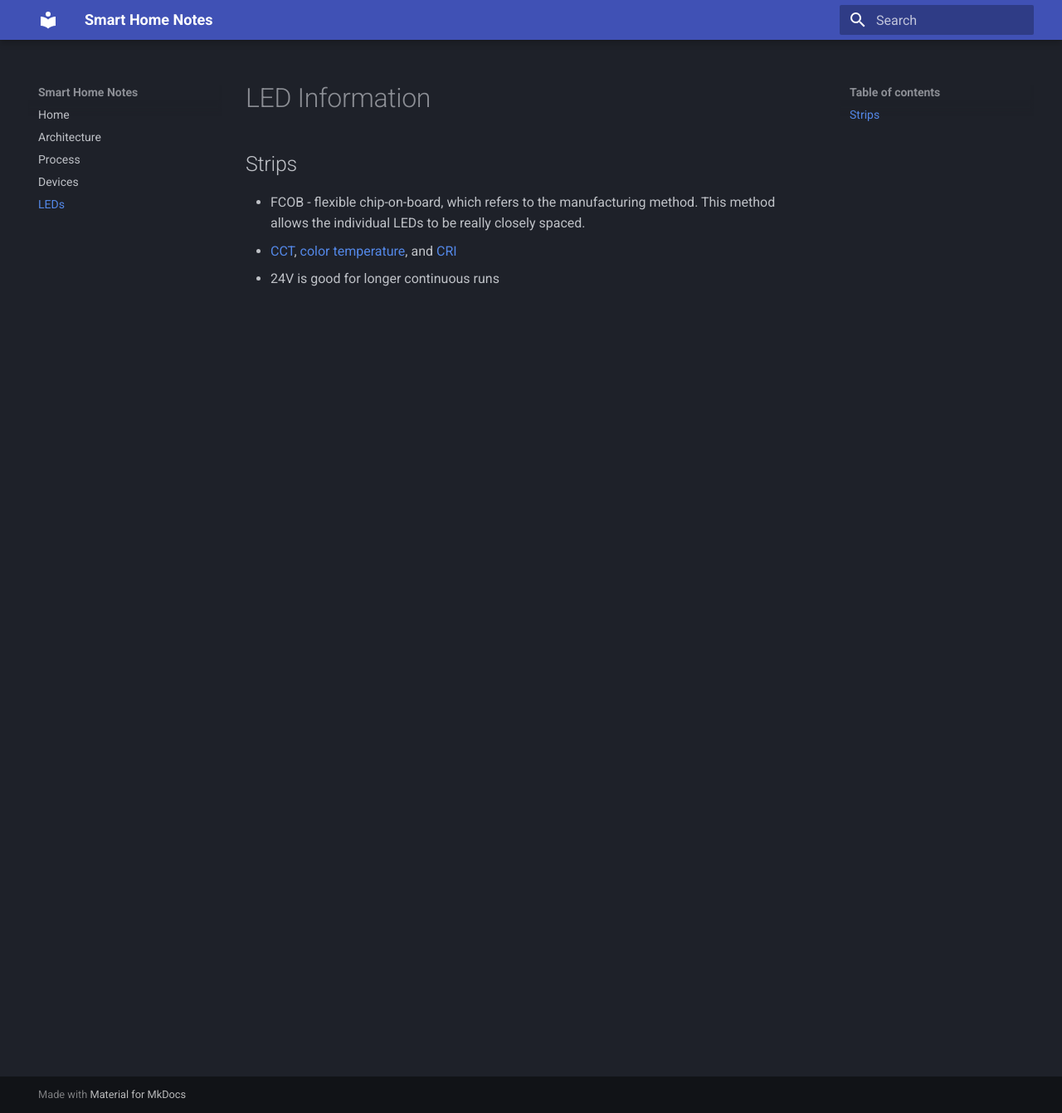
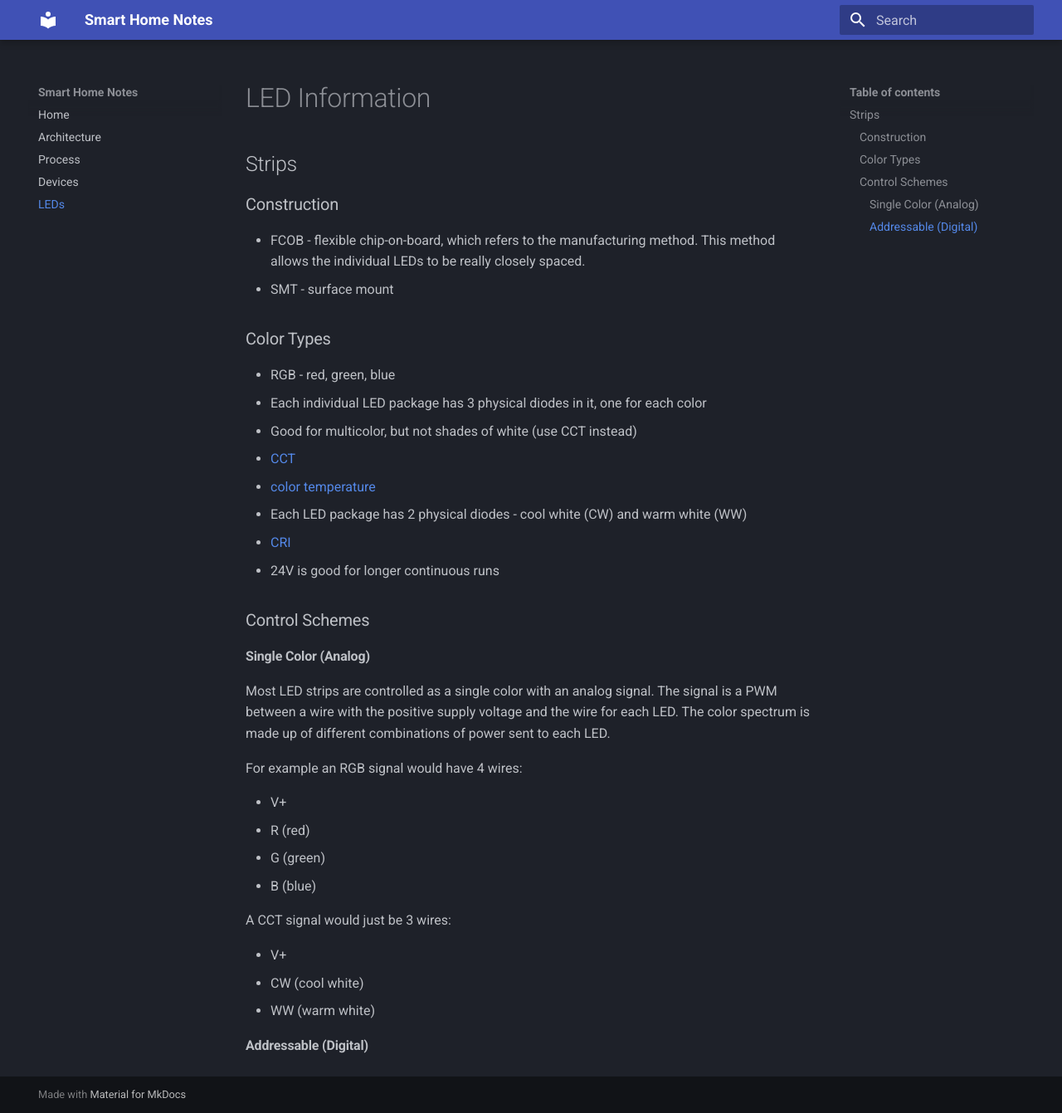
Before and after one commit to jsl12/hermes, an MkDocs documentation site: the page built from docs/leds.md, in a window 1280 px wide and 1341 px high. Shown: the whole window at 83% size. Built offline with MkDocs 1.6.1 and Material for MkDocs 9.7.7, drawn with Linux system fonts in a browser that asks for light colours.

Commit message:
led content

```diff
--- a/docs/leds.md
+++ b/docs/leds.md
@@ -2,6 +2,39 @@
 
 ## Strips
 
+### Construction
+
 - FCOB - flexible chip-on-board, which refers to the manufacturing method. This method allows the individual LEDs to be really closely spaced.
-- [CCT](https://en.wikipedia.org/wiki/Correlated_color_temperature), [color temperature](https://en.wikipedia.org/wiki/Color_temperature), and [CRI](https://en.wikipedia.org/wiki/Color_rendering_index)
+- SMT - surface mount
+
+### Color Types
+
+- RGB - red, green, blue
+  - Each individual LED package has 3 physical diodes in it, one for each color
+  - Good for multicolor, but not shades of white (use CCT instead)
+- [CCT](https://en.wikipedia.org/wiki/Correlated_color_temperature)
+  - [color temperature](https://en.wikipedia.org/wiki/Color_temperature)
+  - Each LED package has 2 physical diodes - cool white (CW) and warm white (WW)
+- [CRI](https://en.wikipedia.org/wiki/Color_rendering_index)
 - 24V is good for longer continuous runs
+
+### Control Schemes
+
+#### Single Color (Analog)
+
+Most LED strips are controlled as a single color with an analog signal. The signal is a PWM between a wire with the positive supply voltage and the wire for each LED. The color spectrum is made up of different combinations of power sent to each LED.
+
+For example an RGB signal would have 4 wires:
+
+- V+
+- R (red)
+- G (green)
+- B (blue)
+
+A CCT signal would just be 3 wires:
+
+- V+
+- CW (cool white)
+- WW (warm white)
+
+#### Addressable (Digital)
```
